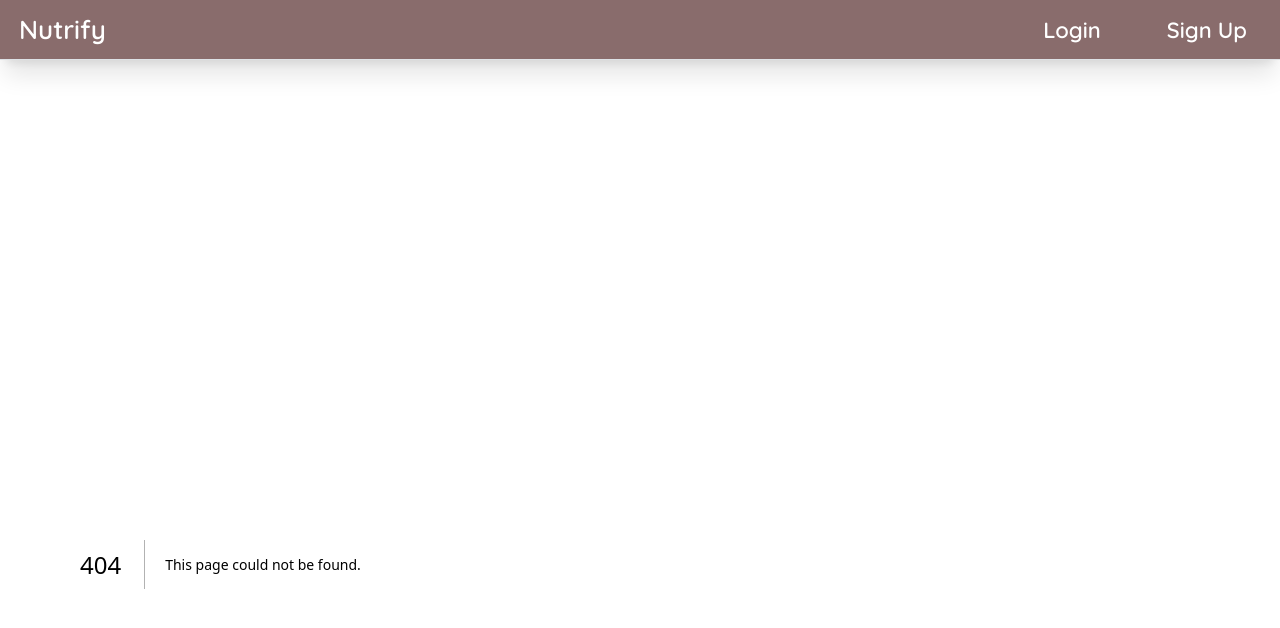
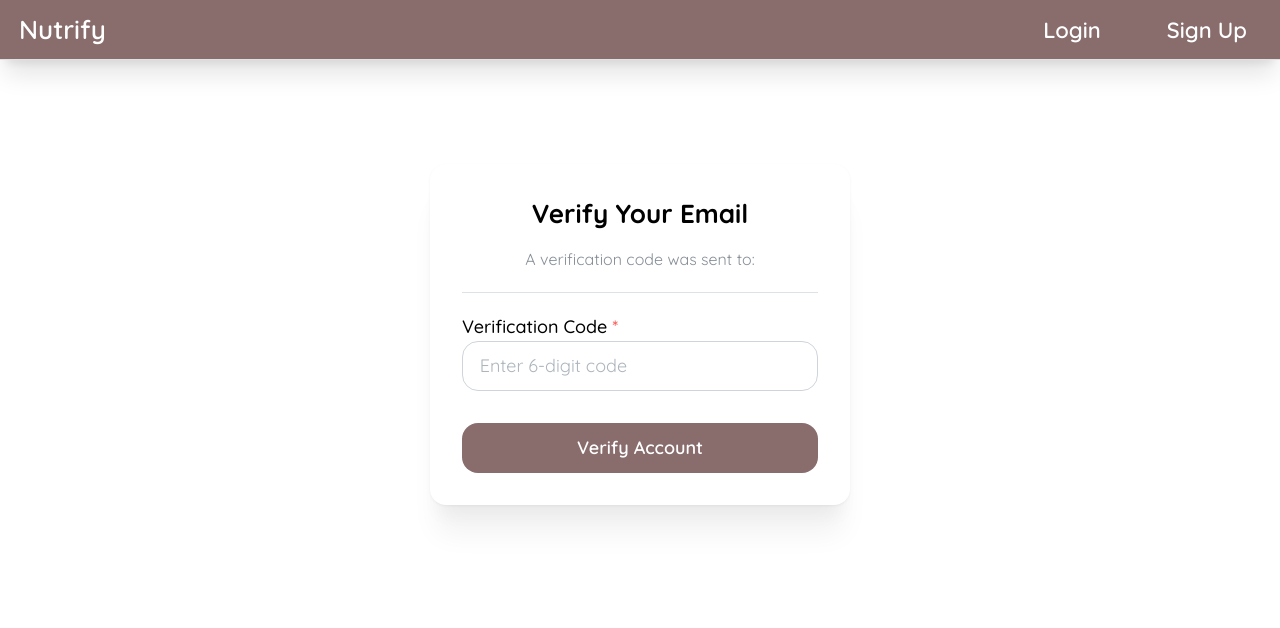
Before and after one commit to Untitled-ITU/nutrify, a Next.js app in the folder frontend/: page /auth/verify in a window 1280 px wide. Before the commit this address had no page. Shown: the top 628 px of the page. Built offline with nearby package versions, Linux system fonts and the light colour scheme.

Commit message:
Add basic email verification

```diff
--- a/frontend/app/auth/signup/page.tsx
+++ b/frontend/app/auth/signup/page.tsx
@@ -3,7 +3,7 @@
 import { useState } from "react";
 import { Button, Divider, Switch, TextInput, useMantineTheme } from "@mantine/core";
 import Link from "next/link";
-import { useRouter } from "next/navigation";
+import { redirect, useRouter } from "next/navigation";
 
 export default function SignupPage() {
     const theme = useMantineTheme();
@@ -45,7 +45,7 @@ export default function SignupPage() {
         }
 
         // registration success → go to verification page
-        router.push(`/auth/verify?email=${encodeURIComponent(email)}`);
+        redirect(`/auth/verify?email=${encodeURIComponent(email)}`);
     }
 
     return (
--- /dev/null
+++ b/frontend/app/auth/verify/page.tsx
@@ -0,0 +1,79 @@
+"use client";
+
+import { redirect, useSearchParams } from "next/navigation";
+import { useState } from "react";
+import { Card, Text, TextInput, Button, Title, Divider, useMantineTheme } from "@mantine/core";
+
+export default function VerifyPage() {
+    const theme = useMantineTheme();
+    const searchParams = useSearchParams();
+    const email = searchParams.get("email") || "";
+
+    const [code, setCode] = useState("");
+
+    async function handleVerify(e: any) {
+        e.preventDefault();
+
+        const res = await fetch("http://127.0.0.1:5000/api/auth/verify-registration", {
+            method: "POST",
+            headers: { "Content-Type": "application/json" },
+            body: JSON.stringify({ email, code }),
+        });
+
+        const data = await res.json();
+
+        if (!res.ok) {
+            alert(data.msg);
+            return;
+        }
+
+        alert("Verification successful!");
+        redirect("/user/profile");
+    }
+
+    return (
+        <div className="flex w-full h-full items-center justify-center">
+            <Card shadow="xl" padding="xl" radius="lg" className="w-[420px]">
+                <form onSubmit={handleVerify}>
+                    <Title order={2} ta="center" mb="md">
+                        Verify Your Email
+                    </Title>
+
+                    <Text ta="center" c="dimmed" mb="sm">
+                        A verification code was sent to:
+                    </Text>
+
+                    <Text ta="center" fw={600} mb="md">
+                        {email}
+                    </Text>
+
+                    <Divider my="lg" />
+
+                    <TextInput
+                        label="Verification Code"
+                        placeholder="Enter 6-digit code"
+                        size="lg"
+                        radius="lg"
+                        value={code}
+                        required
+                        onChange={(e) => setCode(e.target.value)}
+                        styles={{
+                            label: { fontSize: 18 }
+                        }}
+                    />
+
+                    <Button
+                        fullWidth
+                        mt="xl"
+                        size="lg"
+                        radius="lg"
+                        type="submit"
+                        style={{ backgroundColor: theme.other.primaryDark }}
+                    >
+                        Verify Account
+                    </Button>
+                </form>
+            </Card>
+        </div>
+    );
+}
```
